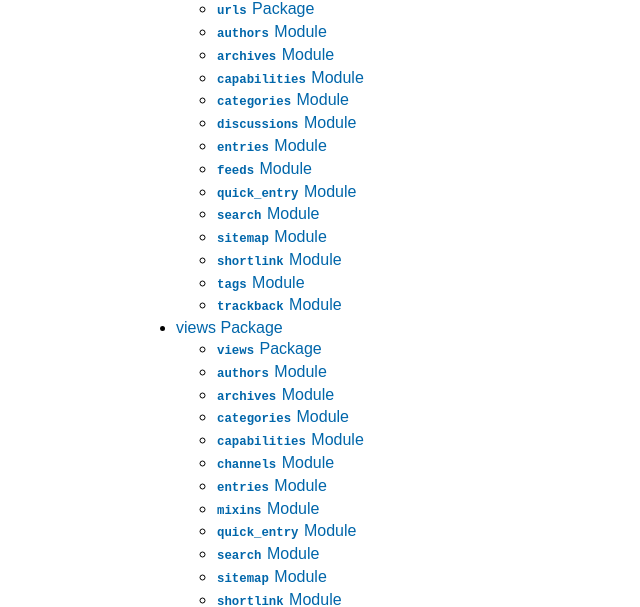
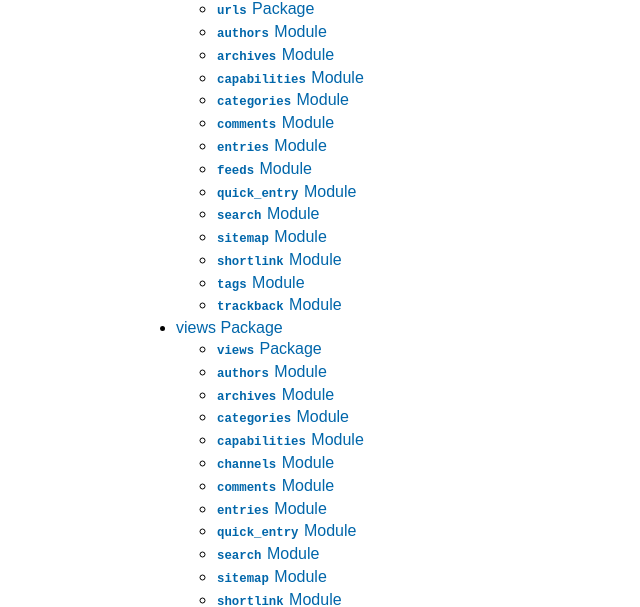
Before and after one commit to Fantomas42/django-blog-zinnia, a Sphinx documentation site: the page built from docs/ref/api/zinnia.rst, in a window 1280 px wide and 900 px high, scrolled down 2766 px. Shown: the part 142-749 px from the top of the window, without its empty margins (94-734 px from the left). Built offline with Sphinx 7.4.7, drawn with Linux system fonts in a browser that asks for light colours.

Commit message:
updating doc api for comments

```diff
--- a/docs/ref/api/zinnia.urls.rst
+++ b/docs/ref/api/zinnia.urls.rst
@@ -41,10 +41,10 @@ urls Package
     :undoc-members:
     :show-inheritance:
 
-:mod:`discussions` Module
--------------------------
+:mod:`comments` Module
+----------------------
 
-.. automodule:: zinnia.urls.discussions
+.. automodule:: zinnia.urls.comments
     :members:
     :undoc-members:
     :show-inheritance:
```
Also changed, not shown: docs/ref/api/zinnia.views.rst (+8 -8 lines).
